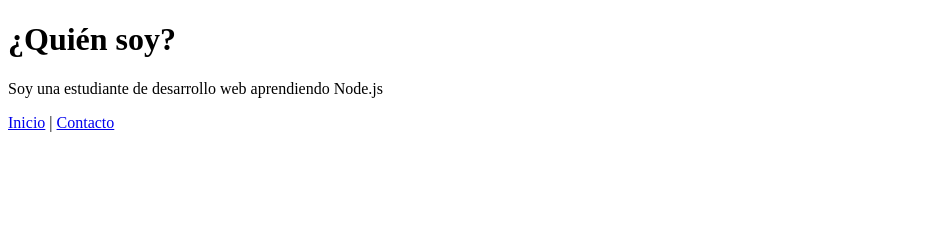
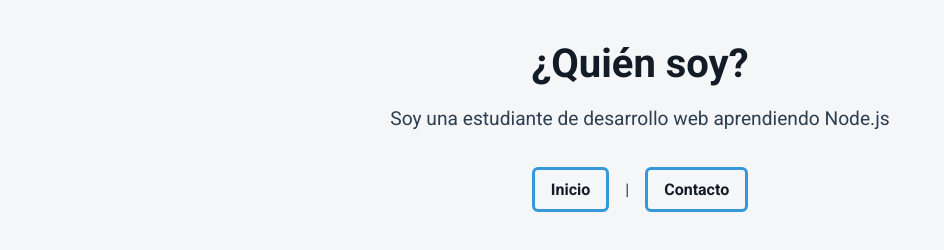
Before and after one commit to AinhoaColorado/Primeros-pasos-con-NODE, a website: page routing-node/about.html in a window 1280 px wide. Shown: the whole page, without its empty margins (0-944 px from the left). Drawn offline with Linux system fonts and the light colour scheme.

Commit message:
Añadiendo estilos al Front

```diff
--- a/routing-node/about.html
+++ b/routing-node/about.html
@@ -2,6 +2,7 @@
 <html lang="es">
   <head>
     <meta charset="UTF-8" />
+    <link rel="stylesheet" href="/style.css" />
     <title>Sobre mí</title>
   </head>
   <body>
--- /dev/null
+++ b/routing-node/style.css
@@ -0,0 +1,66 @@
+@import url('https://fonts.googleapis.com/css2?family=Roboto:wght@400;700&display=swap');
+
+* {
+  margin: 0;
+  padding: 0;
+  box-sizing: border-box;
+}
+
+body {
+  font-family: 'Roboto', sans-serif;
+  background-color: #f4f6f8;
+  color: #2c3e50;
+  padding: 40px 20px;
+  display: flex;
+  flex-direction: column;
+  align-items: center;
+}
+
+h1 {
+  font-size: 2.5rem;
+  margin-bottom: 20px;
+  color: #131c26;
+}
+
+p {
+  font-size: 1.2rem;
+  margin-bottom: 20px;
+  max-width: 600px;
+  text-align: center;
+}
+
+nav {
+  margin-top: 30px;
+}
+
+nav a {
+  text-decoration: none;
+  color: #131c26;
+  font-weight: bold;
+  margin: 0 12px;
+  padding: 10px 16px;
+  border: 3px solid #3498db;
+  border-radius: 6px;
+  transition: all 0.3s ease;
+}
+
+nav a:hover {
+  background-color: #3498db;
+  color: white;
+}
+
+/* Responsive para pantallas pequeñas */
+@media (max-width: 600px) {
+  h1 {
+    font-size: 2rem;
+  }
+
+  p {
+    font-size: 1rem;
+  }
+
+  nav a {
+    display: block;
+    margin: 10px 0;
+  }
+}
```
Also changed, not shown: routing-node/contact.html (+1 -0 lines), routing-node/home.html (+1 -0 lines), routing-node/index.js (+11 -1 lines).
